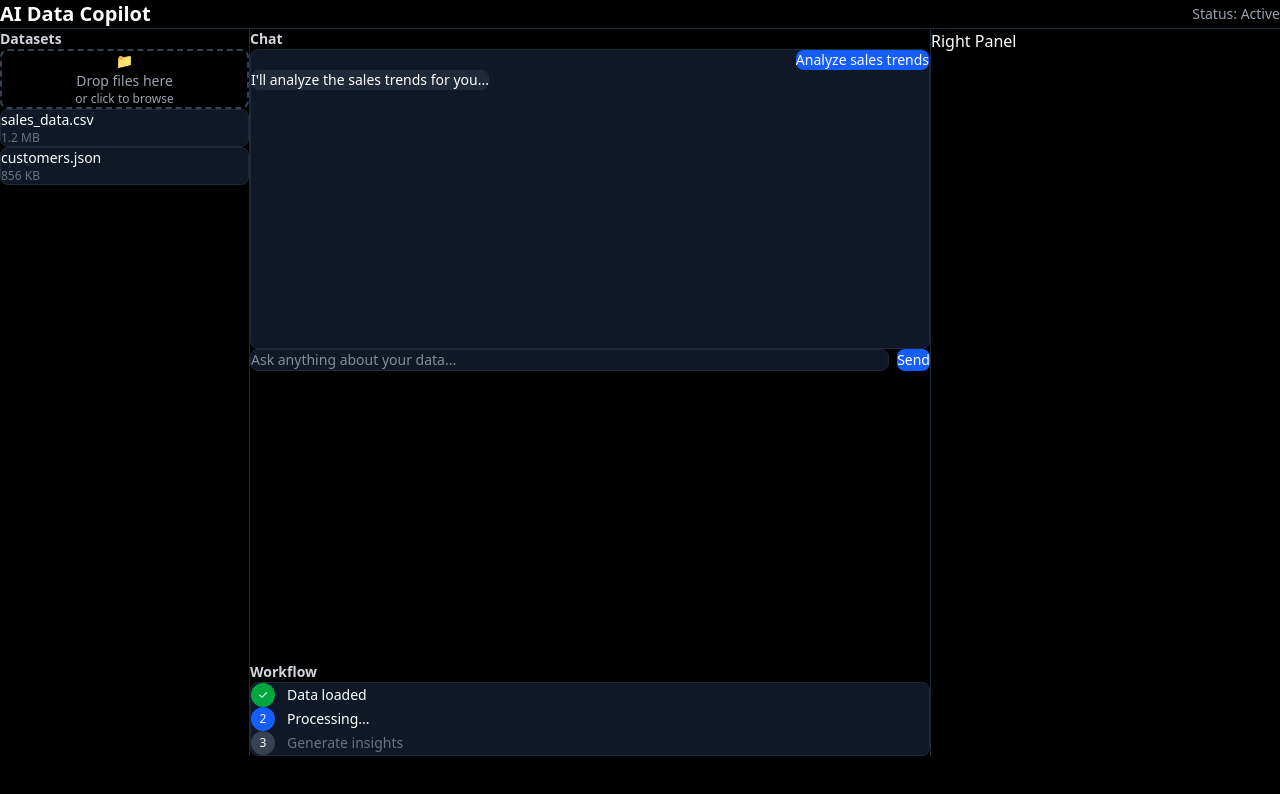
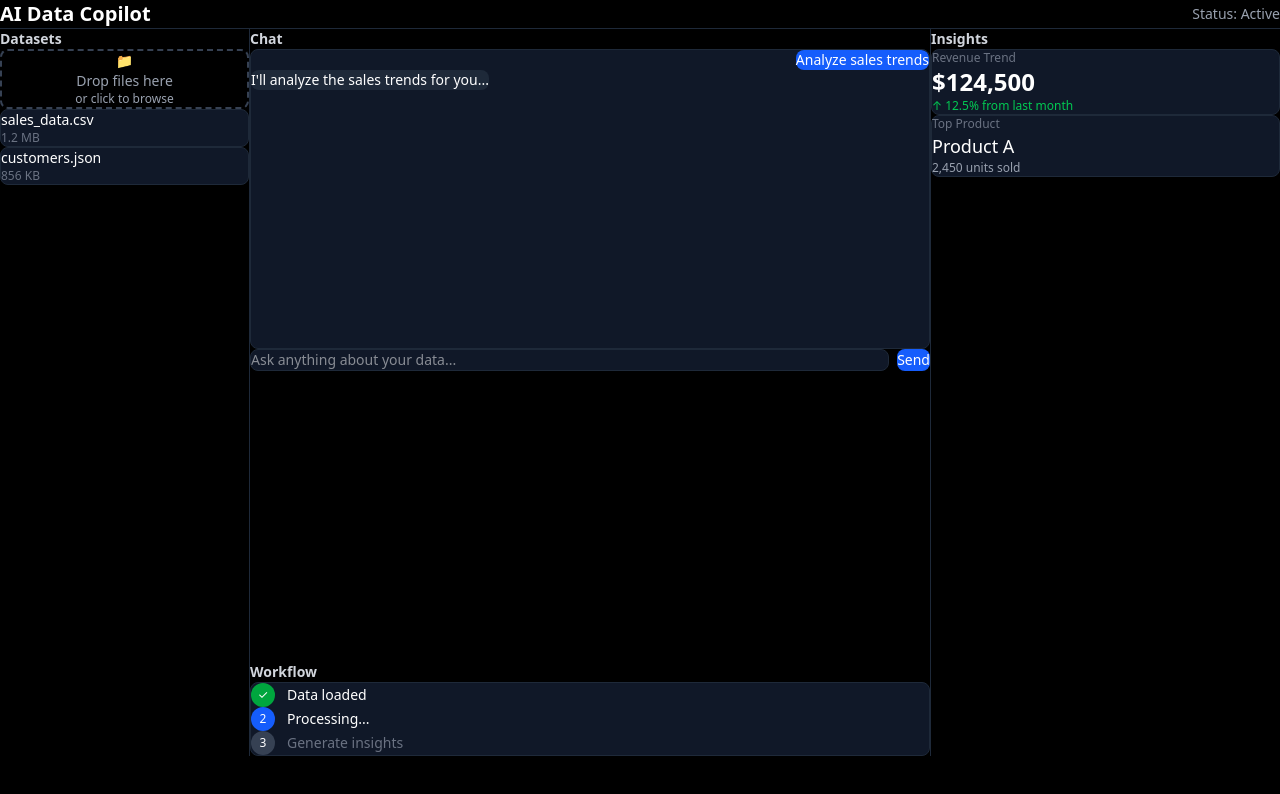
Before and after one commit to Prajwal0422/AI-Copilot-for-Data-Analysis, a Next.js app in the folder frontend/: page / in a window 1280 px wide. Shown: the top 794 px of the page. Built offline with nearby package versions, Linux system fonts and the light colour scheme.

Commit message:
feat: create right panel with insights

```diff
--- a/frontend/app/page.tsx
+++ b/frontend/app/page.tsx
@@ -94,7 +94,23 @@ export default function Home() {
             </div>
           </div>
         </div>
-        <div className="border-l border-gray-800 p-4">Right Panel</div>
+        {/* Right Panel */}
+        <div className="border-l border-gray-800 p-4 overflow-y-auto">
+          <h2 className="text-sm font-semibold mb-4 text-gray-300">Insights</h2>
+
+          {/* Output Card */}
+          <div className="bg-gray-900 rounded-lg border border-gray-800 p-4 mb-4">
+            <div className="text-xs text-gray-500 mb-2">Revenue Trend</div>
+            <div className="text-2xl font-semibold mb-1">$124,500</div>
+            <div className="text-xs text-green-500">↑ 12.5% from last month</div>
+          </div>
+
+          <div className="bg-gray-900 rounded-lg border border-gray-800 p-4">
+            <div className="text-xs text-gray-500 mb-2">Top Product</div>
+            <div className="text-lg font-medium mb-1">Product A</div>
+            <div className="text-xs text-gray-400">2,450 units sold</div>
+          </div>
+        </div>
       </div>
     </div>
   );
```
